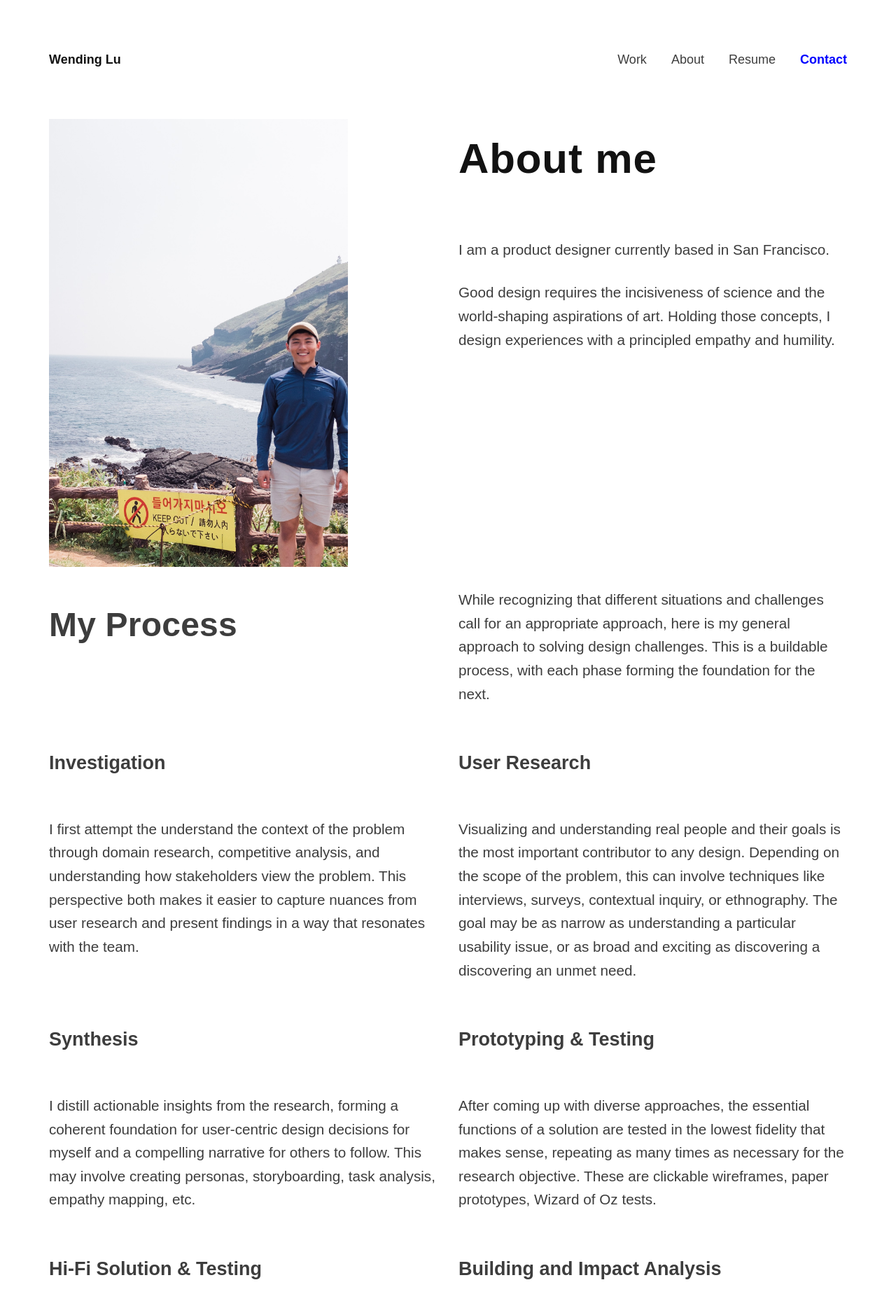
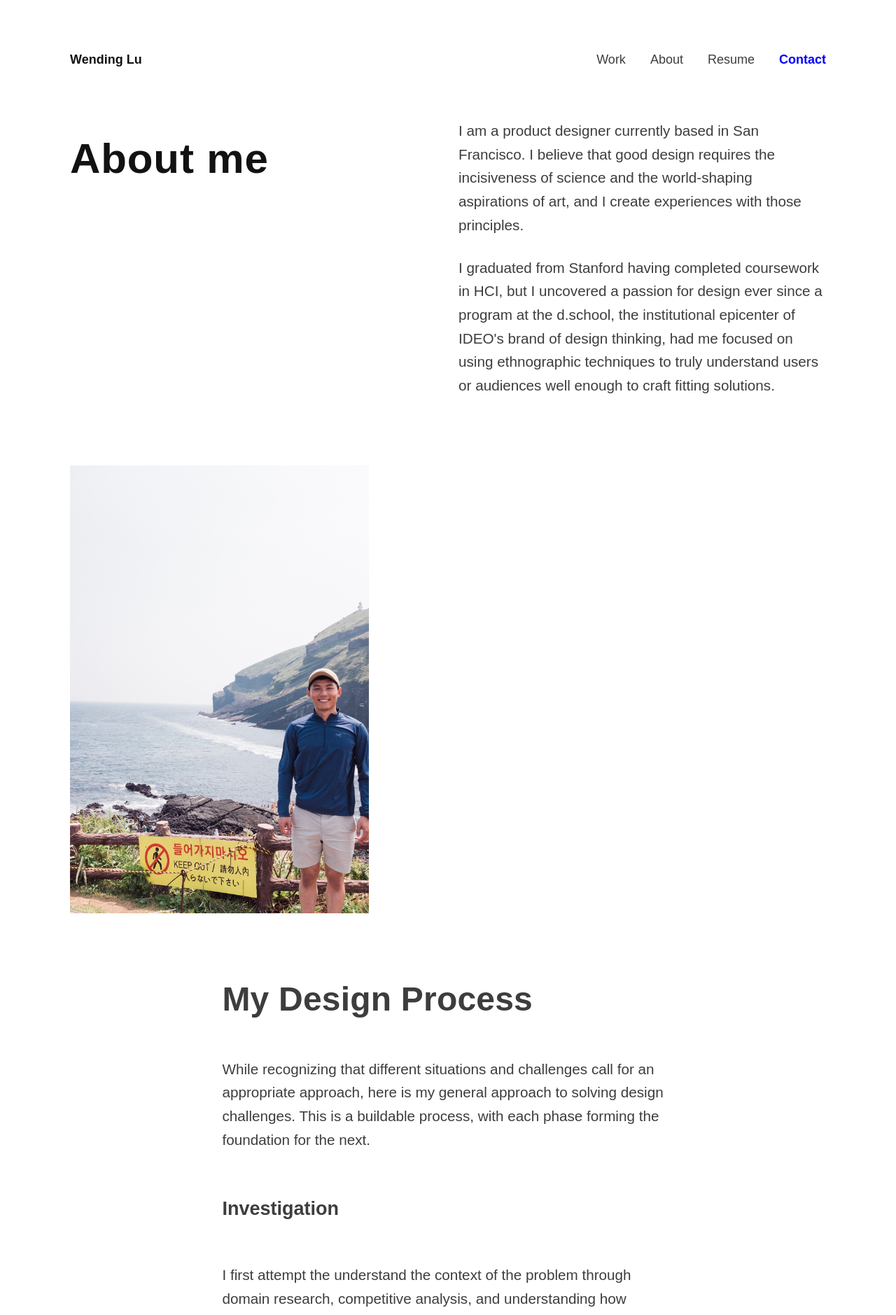
Before and after one commit to wendinglu/wendinglu.github.io, a Jekyll site: the page built from about.html, in a window 1280 px wide. Shown: the top 1879 px of the page at 70% size. Built offline with Jekyll 4.4.1, drawn with Linux system fonts in a browser that asks for light colours; nearby versions of some CDN libraries; a script that is not in the unit is left out.

Commit message:
portfolio v1

```diff
--- a/_layouts/default.html
+++ b/_layouts/default.html
@@ -63,7 +66,7 @@
       {{ content }}
 
     </div>
-
+    <script src="/js/main.js"></script>
   </body>
 
   {% include footer.html %}
--- a/_sass/_main.scss
+++ b/_sass/_main.scss
@@ -1,7 +1,10 @@
 html {
   -webkit-font-smoothing: antialiased;
   -moz-osx-font-smoothing: grayscale;
+  box-sizing: border-box;
 }
+
+* { box-sizing: inherit }
 
 body {
   font-family: 'Avenir Next', sans-serif;
@@ -134,6 +137,99 @@ ul {
   }
 }
 
+//Buttons and inputs
+button, input {
+  height: 40px;
+  padding: 0 16px;
+  font-family: $base-font-family;
+  font-size: $base-font-size;
+  margin: 0px;
+  border-radius: 3px;
+}
+
+input {
+  background-color: #f5f5f5;
+  border: 1px solid #dfdfdf;
+}
+
+button {
+  background-color: $link-color;
+  color: #fff;
+  font-size: 0.8rem;
+  font-weight: 600;
+  cursor: pointer;
+  margin-left: 12px;
+  border: none;
+
+  &:hover { background-color: $link-color; }
+  &:focus { background-color: #aaa; }
+}
+
+#loginbox {
+  align-self: center;
+}
+
+.login-form {
+  display: flex;
+  align-items: center;
+  justify-content: flex-start;
+}
+
+.face:hover {
+  animation: shake 0.82s cubic-bezier(.36,.07,.19,.97) both;
+  transform: translate3d(0, 0, 0);
+  backface-visibility: hidden;
+  perspective: 1000px;
+}
+
+.shaken {
+  animation: shake 0.82s cubic-bezier(.36,.07,.19,.97) both;
+  transform: translate3d(0, 0, 0);
+  backface-visibility: hidden;
+  perspective: 1000px;
+}
+
+@keyframes shake {
+  10%, 90% {
+    transform: translate3d(-1px, 0, 0);
+  }
+
+  20%, 80% {
+    transform: translate3d(2px, 0, 0);
+  }
+
+  30%, 50%, 70% {
+    transform: translate3d(-4px, 0, 0);
+  }
+
+  40%, 60% {
+    transform: translate3d(4px, 0, 0);
+  }
+}
+
+figcaption {
+  font-size: 0.65em;
+  margin-top: 0.35em;
+  line-height: 1.3;
+  color: $gray-4;
+}
+
+//ABOUT pages
+
+.about-process {
+  @extend .full-grid;
+  max-width: 28em;
+  margin: auto;
+}
+
+//Error text for password forms
+#wrongPassword {
+  margin-left: 16px;
+  font-size: 1rem;
+  color: salmon;
+  font-weight: normal;
+}
+
 // FOOTER
 footer {
   padding: 100px 30px 50px 30px;
--- a/_sass/_works.scss
+++ b/_sass/_works.scss
@@ -2,7 +2,8 @@
 .work-item {
   justify-self: stretch;
 
-  &:nth-last-child(1) { margin-top: 100px }
+  // Stagger the layout
+  // &:nth-last-child(1) { margin-top: 100px }
 }
 
 .work-item, .work-title, .work-subtitle, .work-date {
@@ -14,6 +15,10 @@
   color: $body-text-color;
   font-size: 18px;
   font-weight: 600;
+}
+
+.work-date {
+  margin-left: 30px;
 }
 
 .work-subtitle, .work-date {
@@ -90,6 +95,15 @@
 .full-image {
   grid-column: 1 / -1;
   object-fit: cover;
+  margin: 40px 0;
+
+  img { max-width: 100%; }
+}
+
+.fit-image {
+  object-fit: cover;
+  justify-self: stretch;
+  margin: 40px 0;
 
   img { max-width: 100%; }
 }
--- a/about.html
+++ b/about.html
@@ -4,19 +4,19 @@ title: Wending Lu UX Design – About
 active: about
 ---
 
-<div class="grid-image">
+<h1>About me</h1>
+
+<div>
+  <p>I am a product designer currently based in San Francisco. I believe that good design requires the incisiveness of science and the world-shaping aspirations of art, and I create experiences with those principles.</p>
+  <p>I graduated from Stanford having completed coursework in HCI, but I uncovered a passion for design ever since a program at the d.school, the institutional epicenter of IDEO's brand of design thinking, had me focused on using ethnographic techniques to truly understand users or audiences well enough to craft fitting solutions.</p>
+</div>
+
+<div class="full-image grid-image">
   <img src="/assets/about/wending-in-jeju.jpg">
 </div>
 
-<div>
-<h1>About me</h1>
-  <p>I am a product designer currently based in San Francisco.</p>
-  <p>Good design requires the incisiveness of science and the world-shaping aspirations of art. Holding those concepts, I design experiences with a principled empathy and humility.</p>
-</div>
-
-
-<h2>My Process</h2>
-<div class="pd">
+<div class="about-process">
+  <h2>My Design Process</h2>
   <p>While recognizing that different situations and challenges call for an appropriate approach, here is my general approach to solving design challenges. This is a buildable process, with each phase forming the foundation for the next.</p>
 </div>
 
--- a/js/main.js
+++ b/js/main.js
@@ -1,6 +1,5 @@
-$(document).ready(function() {
 //Obfuscate email
-  $(".contact").click(function() {
+$(".contact").on("click", function() {
   const username = "i.am.wending";
   const domain = "gmail.com";
 
@@ -9,7 +8,39 @@ $(document).ready(function() {
     username.substring(0) +
     "@" +
     domain.substring(0);
+});
 
-    console.log(username);
+//Password protect page
+function loadPage(pwd) {
+  var hash = pwd;
+  hash = Sha1.hash(pwd);
+  var url = hash + "/index.html";
+
+  $.ajax({
+    url : url,
+    dataType : "html",
+    success : function(data) {
+      window.location = url;
+    },
+    error : function(xhr, ajaxOptions, thrownError) {
+      parent.location.hash= hash;
+      $("#wrongPassword").show();
+      $("#password").addClass("error");
+      $("#password").removeClass("shaken").addClass("shaken");
+      $("#password").val("");
+      $("#password").focus();
+    }
   });
+}
+
+$("#loginbutton").on("click", function() {
+  loadPage($("#password").val());
 });
+
+$("#password").keypress(function(e) {
+  if (e.which == 13) {
+    loadPage($("#password").val());
+  }
+});
+
+$("#password").focus();
```
Also changed, not shown: other parts of _layouts/default.html (+5 -2 lines), _includes/workslist.html (+8 -22 lines), work/aurora-cad/index.html (added, +187 -0 lines), work/aurora-redesign/index.html (added, +13 -0 lines), assets/newcad/Inspector.jpg (added), assets/newcad/cad-after-hover.jpg (added), assets/newcad/cad-after.jpg (added), assets/newcad/cad-before-diagram.jpg (added), assets/newcad/cad-before.jpg (added), assets/newcad/cad-wireframe.jpg (added), assets/newcad/cad-wireframe2.jpg (added), assets/newcad/newcad-poster.jpg (added), assets/newcad/task-diagram.jpg (added), work/aurora-redesign/b9734294c0e0f266a8b887949338960d0093b88c/index.html (renamed from work/aurora-redesign.html), 1 other file. Lines whose indentation alone changed are shown as unchanged.
